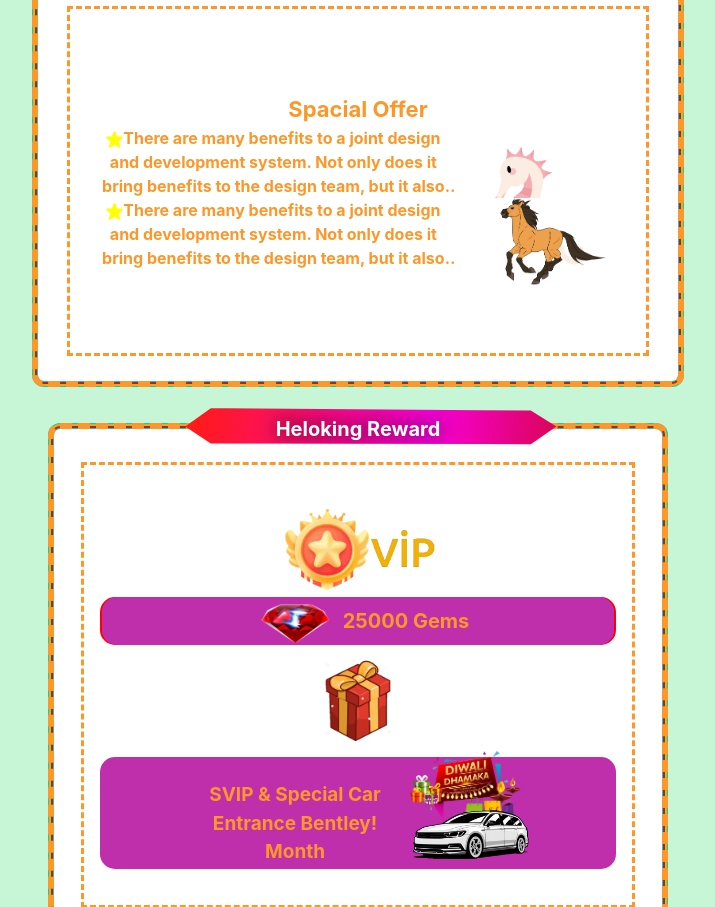
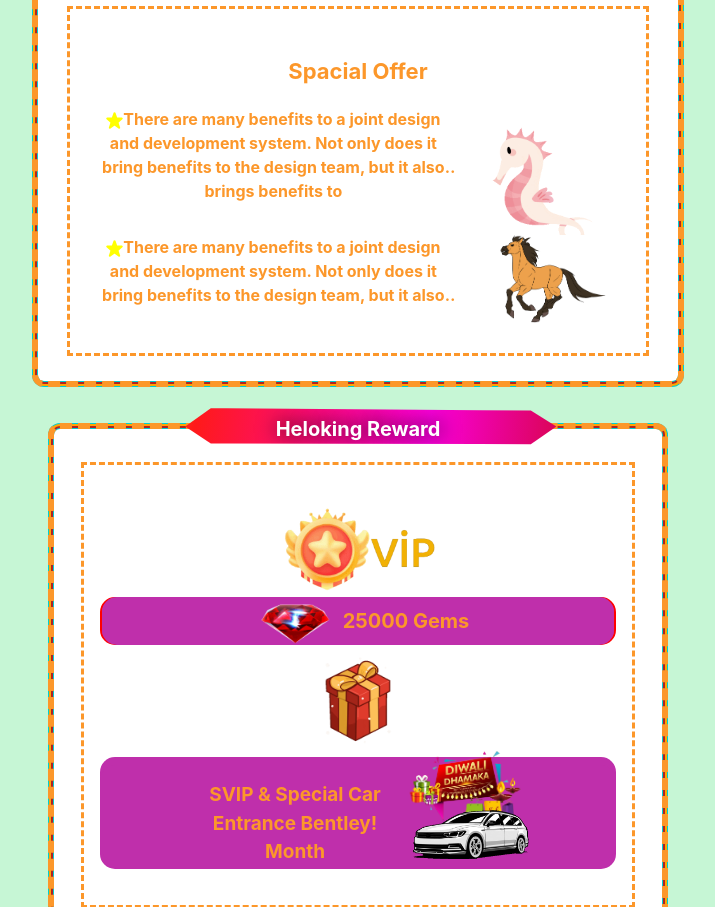
Before and after one commit to Ermaurya/projects, a React (Create React App) app: page / in a window 1280 px wide. Shown: the part 1333-2240 px from the top of the page, without its empty margins (282-997 px from the left). Built offline with nearby package versions, Linux system fonts and the light colour scheme.

Commit message:
Update Nav.jsx

```diff
--- a/src/components/Nav.jsx
+++ b/src/components/Nav.jsx
@@ -180,7 +180,7 @@
 
     <h1>Spacial Offer</h1>
     </Box>
-  <Box   color='#fc972a'>
+  <Box   color='#fc972a'mt={'19px'}>
   <Flex>
      <Text display="flex" alignItems="center"   noOfLines={[1, 2, 3]} fontSize='md'>
 
@@ -188,7 +188,7 @@
      There are many benefits to a joint design and development system. Not only
     does it bring benefits to the design team, but it also brings benefits to
     </Text>
-    <Box className='res' h='3rem' bg='white'width={{ base: "100%" }}  >
+    <Box className='res' h='8rem' bg='white'width={{ base: "100%" }}  >
     <Image src='../giphy.gif' alt='Dan Abramov' className='imgstyle' />
     </Box>
 
```
